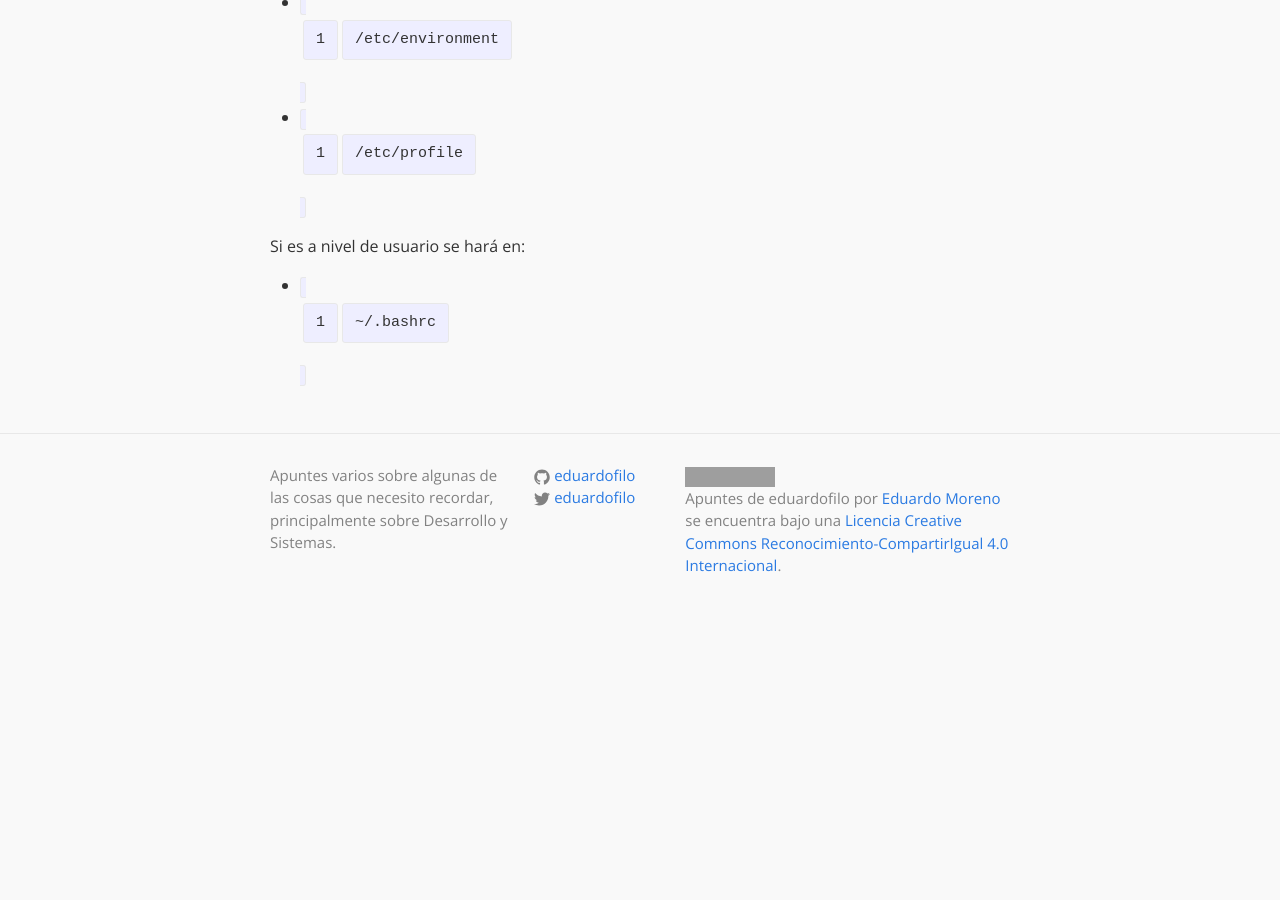
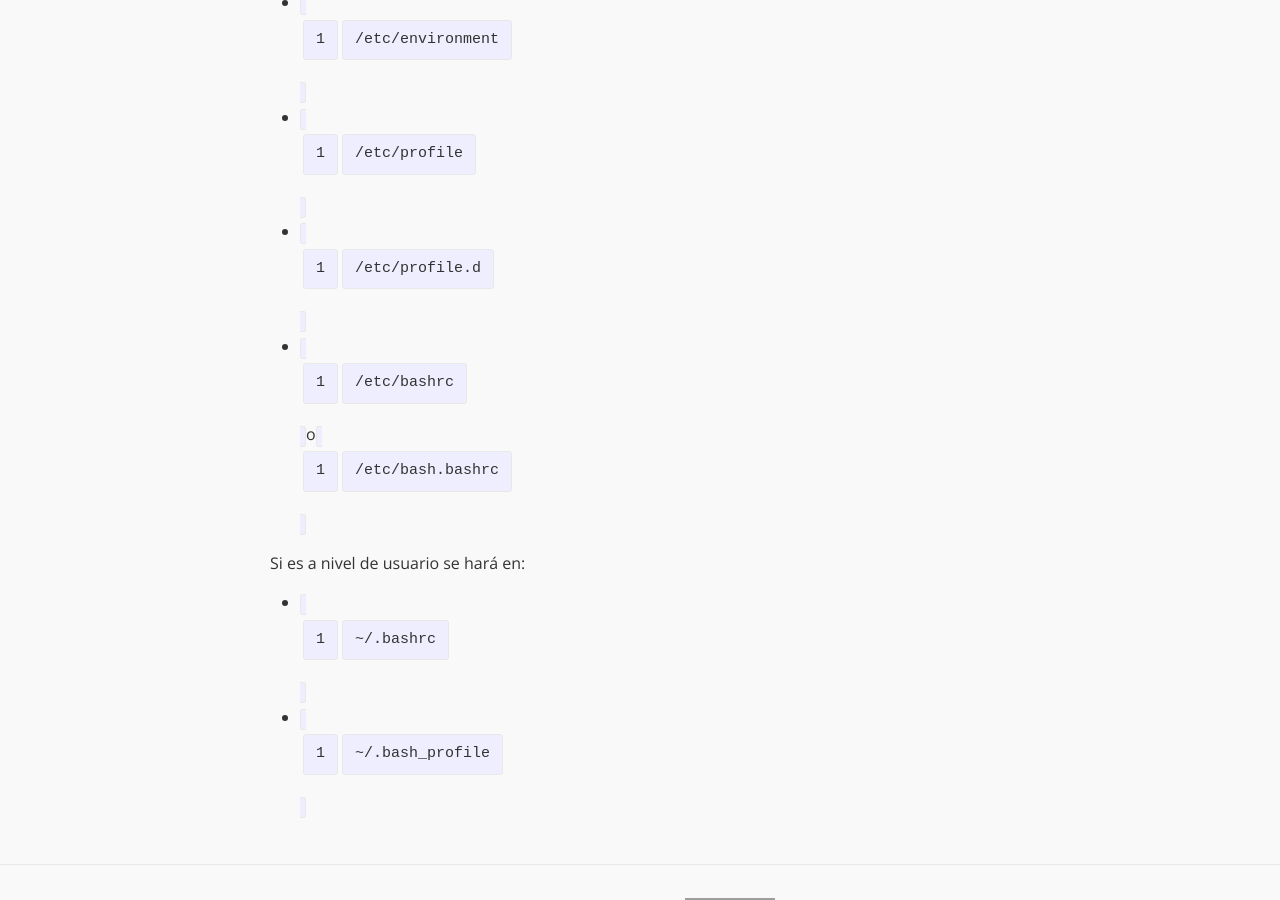
Before and after one commit to eduardofilo/eduardofilo.jekyll, a Jekyll site: the page built from sistemas/ubuntu.md, in a window 1280 px wide and 900 px high, scrolled down 13075 px. Built offline with Jekyll 4.4.1, drawn with Linux system fonts in a browser that asks for light colours; Markdown is read by kramdown in place of the engine named in the settings; before the commit the page ends 13697 px from its top, so only the background shows below that; grey boxes are pictures that could not be loaded.

Commit message:
Variables de entorno Ubuntu.

```diff
--- a/sistemas/ubuntu.md
+++ b/sistemas/ubuntu.md
@@ -472,7 +472,10 @@ Si se necesita definir una variable global se podrá hacer en los ficheros:
 
 * `/etc/environment`
 * `/etc/profile`
+* `/etc/profile.d`
+* `/etc/bashrc` o `/etc/bash.bashrc`
 
 Si es a nivel de usuario se hará en:
 
 * `~/.bashrc`
+* `~/.bash_profile`
```
